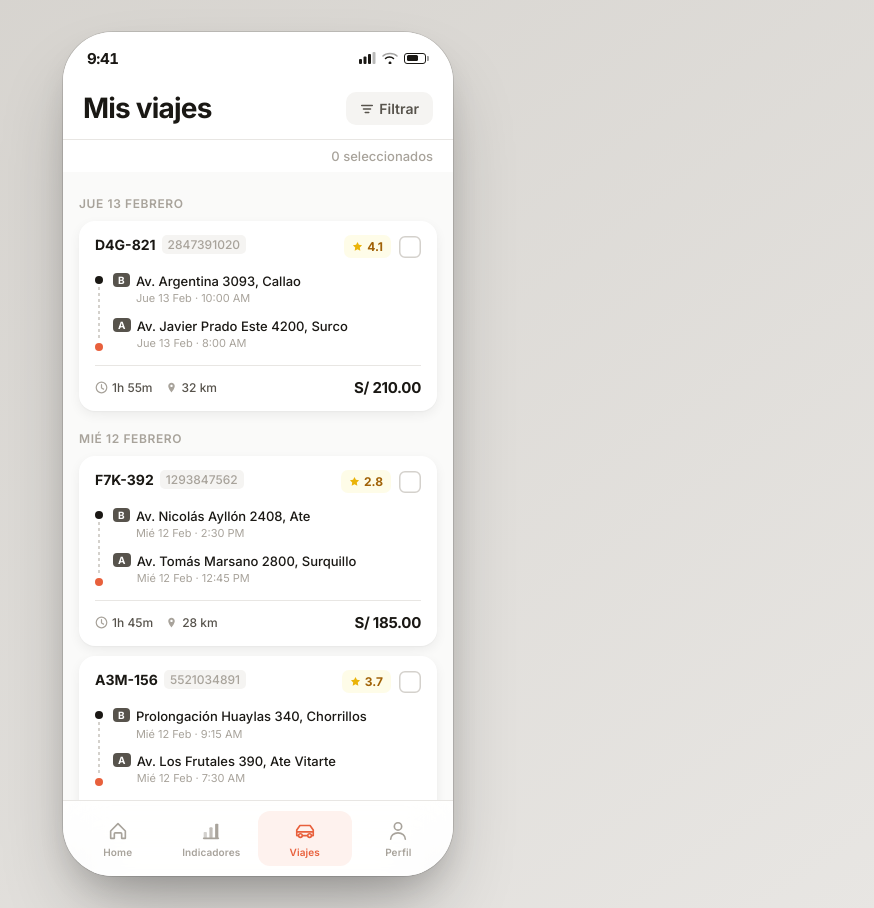
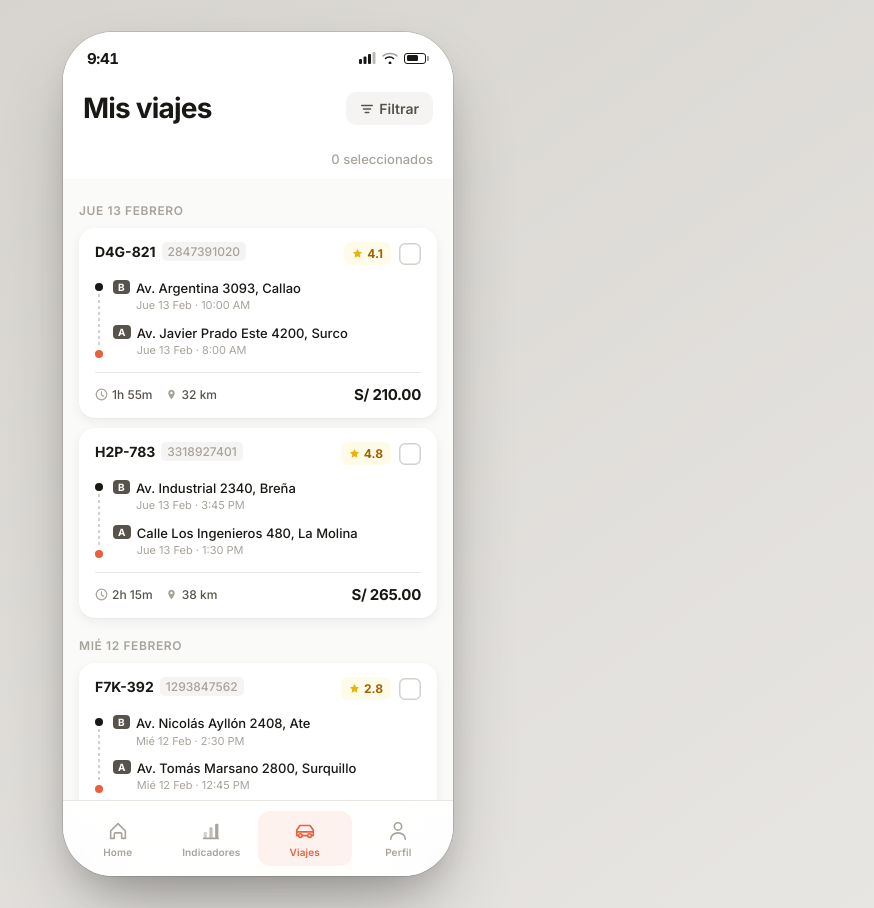
Before and after one commit to iamacalupuenzo-ui/viajes, an Angular app: page /viajes in a window 1280 px wide. Shown: the whole page, without its empty margins (382-1256 px from the left). Built offline with nearby package versions, Linux system fonts and the light colour scheme.

Commit message:
Filtros-V3

```diff
--- a/src/app/features/viajes/components/date-range-picker/date-range-picker.component.html
+++ b/src/app/features/viajes/components/date-range-picker/date-range-picker.component.html
@@ -9,12 +9,14 @@
 >
   <!-- Handle draggable -->
   <div
-    class="sheet__handle"
+    class="sheet__handle-area"
     (pointerdown)="onDragStart($event)"
     (pointermove)="onDragMove($event)"
     (pointerup)="onDragEnd()"
     (pointercancel)="onDragEnd()"
-  ></div>
+  >
+    <div class="sheet__handle"></div>
+  </div>
 
   <div class="sheet__header">
     <span class="sheet__title">Filtrar por</span>
--- a/src/app/features/viajes/data/viajes.mock.ts
+++ b/src/app/features/viajes/data/viajes.mock.ts
@@ -1,21 +1,14 @@
 import { Viaje } from '../models/viaje.model';
 
 export const VIAJES_MOCK: Viaje[] = [
+  // ── Jue 13 Feb ──────────────────────────────
   {
     id: '1',
     placa: 'D4G-821',
     codigoMotor: '2847391020',
     rating: 4.1,
-    puntoB: {
-      label: 'B',
-      direccion: 'Av. Argentina 3093, Callao',
-      fecha: new Date('2025-02-13T10:00:00'),
-    },
-    puntoA: {
-      label: 'A',
-      direccion: 'Av. Javier Prado Este 4200, Surco',
-      fecha: new Date('2025-02-13T08:00:00'),
-    },
+    puntoB: { label: 'B', direccion: 'Av. Argentina 3093, Callao', fecha: new Date('2025-02-13T10:00:00') },
+    puntoA: { label: 'A', direccion: 'Av. Javier Prado Este 4200, Surco', fecha: new Date('2025-02-13T08:00:00') },
     duracion: '1h 55m',
     distanciaKm: 32,
     precio: 210.00,
@@ -23,62 +16,138 @@ export const VIAJES_MOCK: Viaje[] = [
   },
   {
     id: '2',
+    placa: 'H2P-783',
+    codigoMotor: '3318927401',
+    rating: 4.8,
+    puntoB: { label: 'B', direccion: 'Av. Industrial 2340, Breña', fecha: new Date('2025-02-13T15:45:00') },
+    puntoA: { label: 'A', direccion: 'Calle Los Ingenieros 480, La Molina', fecha: new Date('2025-02-13T13:30:00') },
+    duracion: '2h 15m',
+    distanciaKm: 38,
+    precio: 265.00,
+    fechaViaje: new Date('2025-02-13'),
+  },
+  // ── Mié 12 Feb ──────────────────────────────
+  {
+    id: '3',
     placa: 'F7K-392',
     codigoMotor: '1293847562',
     rating: 2.8,
-    puntoB: {
-      label: 'B',
-      direccion: 'Av. Nicolás Ayllón 2408, Ate',
-      fecha: new Date('2025-02-12T14:30:00'),
-    },
-    puntoA: {
-      label: 'A',
-      direccion: 'Av. Tomás Marsano 2800, Surquillo',
-      fecha: new Date('2025-02-12T12:45:00'),
-    },
+    puntoB: { label: 'B', direccion: 'Av. Nicolás Ayllón 2408, Ate', fecha: new Date('2025-02-12T14:30:00') },
+    puntoA: { label: 'A', direccion: 'Av. Tomás Marsano 2800, Surquillo', fecha: new Date('2025-02-12T12:45:00') },
     duracion: '1h 45m',
     distanciaKm: 28,
     precio: 185.00,
     fechaViaje: new Date('2025-02-12'),
   },
   {
-    id: '3',
+    id: '4',
     placa: 'A3M-156',
     codigoMotor: '5521034891',
     rating: 3.7,
-    puntoB: {
-      label: 'B',
-      direccion: 'Prolongación Huaylas 340, Chorrillos',
-      fecha: new Date('2025-02-12T09:15:00'),
-    },
-    puntoA: {
-      label: 'A',
-      direccion: 'Av. Los Frutales 390, Ate Vitarte',
-      fecha: new Date('2025-02-12T07:30:00'),
-    },
+    puntoB: { label: 'B', direccion: 'Prolongación Huaylas 340, Chorrillos', fecha: new Date('2025-02-12T09:15:00') },
+    puntoA: { label: 'A', direccion: 'Av. Los Frutales 390, Ate Vitarte', fecha: new Date('2025-02-12T07:30:00') },
     duracion: '1h 45m',
     distanciaKm: 41,
     precio: 245.50,
     fechaViaje: new Date('2025-02-12'),
   },
   {
-    id: '4',
+    id: '5',
     placa: 'C9B-447',
     codigoMotor: '0934127856',
     rating: 4.6,
-    puntoB: {
-      label: 'B',
-      direccion: 'Av. Universitaria 1801, Los Olivos',
-      fecha: new Date('2025-02-12T17:00:00'),
-    },
-    puntoA: {
-      label: 'A',
-      direccion: 'Av. República de Panamá 3055, San Isidro',
-      fecha: new Date('2025-02-12T15:10:00'),
-    },
+    puntoB: { label: 'B', direccion: 'Av. Universitaria 1801, Los Olivos', fecha: new Date('2025-02-12T17:00:00') },
+    puntoA: { label: 'A', direccion: 'Av. República de Panamá 3055, San Isidro', fecha: new Date('2025-02-12T15:10:00') },
     duracion: '1h 50m',
     distanciaKm: 23,
     precio: 175.00,
     fechaViaje: new Date('2025-02-12'),
   },
+  // ── Mar 11 Feb ──────────────────────────────
+  {
+    id: '6',
+    placa: 'B5T-219',
+    codigoMotor: '7762019345',
+    rating: 3.2,
+    puntoB: { label: 'B', direccion: 'Av. Próceres de la Independencia 1580, SJL', fecha: new Date('2025-02-11T11:00:00') },
+    puntoA: { label: 'A', direccion: 'Av. Alfredo Benavides 3866, Miraflores', fecha: new Date('2025-02-11T08:45:00') },
+    duracion: '2h 15m',
+    distanciaKm: 47,
+    precio: 310.00,
+    fechaViaje: new Date('2025-02-11'),
+  },
+  {
+    id: '7',
+    placa: 'M8V-064',
+    codigoMotor: '4481673920',
+    rating: 4.3,
+    puntoB: { label: 'B', direccion: 'Av. Naranjal 890, Independencia', fecha: new Date('2025-02-11T16:20:00') },
+    puntoA: { label: 'A', direccion: 'Calle Schell 391, Miraflores', fecha: new Date('2025-02-11T14:05:00') },
+    duracion: '2h 15m',
+    distanciaKm: 34,
+    precio: 228.00,
+    fechaViaje: new Date('2025-02-11'),
+  },
+  {
+    id: '8',
+    placa: 'D4G-821',
+    codigoMotor: '2847391020',
+    rating: 3.9,
+    puntoB: { label: 'B', direccion: 'Av. Colonial 1250, Lima Cercado', fecha: new Date('2025-02-11T19:30:00') },
+    puntoA: { label: 'A', direccion: 'Av. La Marina 2100, San Miguel', fecha: new Date('2025-02-11T18:00:00') },
+    duracion: '1h 30m',
+    distanciaKm: 19,
+    precio: 148.00,
+    fechaViaje: new Date('2025-02-11'),
+  },
+  // ── Lun 10 Feb ──────────────────────────────
+  {
+    id: '9',
+    placa: 'P1L-935',
+    codigoMotor: '2109584736',
+    rating: 4.9,
+    puntoB: { label: 'B', direccion: 'Av. Néstor Gambetta 3500, Callao', fecha: new Date('2025-02-10T07:15:00') },
+    puntoA: { label: 'A', direccion: 'Av. Separadora Industrial 2450, Ate', fecha: new Date('2025-02-10T05:00:00') },
+    duracion: '2h 15m',
+    distanciaKm: 52,
+    precio: 340.00,
+    fechaViaje: new Date('2025-02-10'),
+  },
+  {
+    id: '10',
+    placa: 'F7K-392',
+    codigoMotor: '1293847562',
+    rating: 2.5,
+    puntoB: { label: 'B', direccion: 'Jr. Lampa 1035, Lima Cercado', fecha: new Date('2025-02-10T13:40:00') },
+    puntoA: { label: 'A', direccion: 'Av. Angamos Este 1600, Surquillo', fecha: new Date('2025-02-10T12:10:00') },
+    duracion: '1h 30m',
+    distanciaKm: 15,
+    precio: 120.00,
+    fechaViaje: new Date('2025-02-10'),
+  },
+  // ── Vie 7 Feb ───────────────────────────────
+  {
+    id: '11',
+    placa: 'C9B-447',
+    codigoMotor: '0934127856',
+    rating: 4.4,
+    puntoB: { label: 'B', direccion: 'Av. Santa Rosa 1200, Los Olivos', fecha: new Date('2025-02-07T10:30:00') },
+    puntoA: { label: 'A', direccion: 'Av. El Sol 1050, La Molina', fecha: new Date('2025-02-07T08:00:00') },
+    duracion: '2h 30m',
+    distanciaKm: 44,
+    precio: 295.00,
+    fechaViaje: new Date('2025-02-07'),
+  },
+  {
+    id: '12',
+    placa: 'H2P-783',
+    codigoMotor: '3318927401',
+    rating: 3.6,
+    puntoB: { label: 'B', direccion: 'Av. Túpac Amaru 3100, Comas', fecha: new Date('2025-02-07T17:50:00') },
+    puntoA: { label: 'A', direccion: 'Av. Petit Thouars 4550, Miraflores', fecha: new Date('2025-02-07T15:20:00') },
+    duracion: '2h 30m',
+    distanciaKm: 39,
+    precio: 258.00,
+    fechaViaje: new Date('2025-02-07'),
+  },
 ];
--- a/src/app/features/viajes/pages/viajes-list/viajes-list.component.html
+++ b/src/app/features/viajes/pages/viajes-list/viajes-list.component.html
@@ -10,27 +10,26 @@
     </button>
   </div>
 
-  <!-- Indicador de filtro activo -->
+  <div class="viajes-list__subheader">
     @if (filterState.periodLabel()) {
-    <div class="viajes-list__filter-bar">
-      <svg width="12" height="12" viewBox="0 0 16 16" fill="none">
+      <div class="viajes-list__filter-pill">
+        <svg width="11" height="11" viewBox="0 0 16 16" fill="none">
           <path d="M2 4H14M4 8H12M6 12H10" stroke="currentColor" stroke-width="2" stroke-linecap="round"/>
         </svg>
         <span>{{ filterState.periodLabel() }}</span>
         @if (filterState.unitCount()) {
-        <span class="viajes-list__filter-dot">·</span>
-        <span>{{ filterState.unitCount() }} unidades</span>
+          <span class="viajes-list__filter-dot">· {{ filterState.unitCount() }} unid.</span>
         }
         <button class="viajes-list__filter-clear" (click)="filterState.apply({ period: 'todo', unitIds: [] })" type="button" aria-label="Limpiar filtro">
-        <svg width="10" height="10" viewBox="0 0 10 10" fill="none">
-          <path d="M1 1L9 9M9 1L1 9" stroke="currentColor" stroke-width="1.8" stroke-linecap="round"/>
+          <svg width="9" height="9" viewBox="0 0 10 10" fill="none">
+            <path d="M1 1L9 9M9 1L1 9" stroke="currentColor" stroke-width="2" stroke-linecap="round"/>
           </svg>
         </button>
       </div>
     }
-
-  <div class="viajes-list__counter" [class.viajes-list__counter--active]="hasSelection()">
-    <span>{{ selectedCount() }} seleccionados</span>
+    <span class="viajes-list__counter" [class.viajes-list__counter--active]="hasSelection()">
+      {{ selectedCount() }} seleccionados
+    </span>
   </div>
 
   <div class="viajes-list__scroll">
--- a/src/app/features/viajes/pages/viajes-list/viajes-list.component.scss
+++ b/src/app/features/viajes/pages/viajes-list/viajes-list.component.scss
@@ -19,7 +19,6 @@
     justify-content: space-between;
     padding: 12px 20px 14px;
     background: var(--color-bg-default);
-    border-bottom: 1px solid var(--color-border-default);
     flex-shrink: 0;
   }
 
@@ -50,56 +49,60 @@
     &:active { background: var(--color-border-default); }
   }
 
-  // ── Indicador filtro activo ───────────────────
-  &__filter-bar {
+  // ── Subheader: pill + counter en misma fila ──
+  &__subheader {
     display: flex;
     align-items: center;
+    justify-content: space-between;
+    padding: 8px 20px;
+    background: var(--color-bg-default);
+    flex-shrink: 0;
+    gap: 8px;
+    min-height: 40px;
+  }
+
+  &__filter-pill {
+    display: inline-flex;
+    align-items: center;
     gap: 5px;
-    padding: 7px 16px;
+    padding: 6px 8px 6px 10px;
     background: var(--color-bg-brand-subtle);
-    font-size: 12px;
+    border-radius: 20px;
+    font-size: 13px;
     font-weight: 600;
     color: var(--color-brand-default);
-    flex-shrink: 0;
 
     svg { flex-shrink: 0; }
   }
 
   &__filter-dot {
-    opacity: 0.5;
+    opacity: 0.65;
+    font-weight: 500;
   }
 
   &__filter-clear {
     display: flex;
     align-items: center;
     justify-content: center;
-    margin-left: auto;
     width: 18px;
     height: 18px;
     border-radius: 50%;
-    background: none;
+    background: color-mix(in srgb, var(--color-brand-default) 18%, transparent);
     border: none;
     cursor: pointer;
     color: var(--color-brand-default);
     padding: 0;
-    opacity: 0.7;
+    margin-left: 2px;
   }
 
   &__counter {
-    display: flex;
-    justify-content: flex-end;
-    align-items: center;
-    padding: 8px 20px;
-    background: var(--color-bg-default);
-    flex-shrink: 0;
+    margin-left: auto;
+    font-size: 13px;
+    font-weight: 500;
+    color: var(--color-text-tertiary);
+    white-space: nowrap;
 
-    span {
-      font-size: 13px;
-      font-weight: 500;
-      color: var(--color-text-tertiary);
-    }
-
-    &--active span {
+    &--active {
       color: var(--color-brand-default);
       font-weight: 600;
     }
```
Also changed, not shown: src/app/core/services/filter-state.service.ts (+19 -2 lines), src/app/features/viajes/components/date-range-picker/date-range-picker.component.scss (+14 -11 lines). Lines whose indentation alone changed are shown as unchanged.
